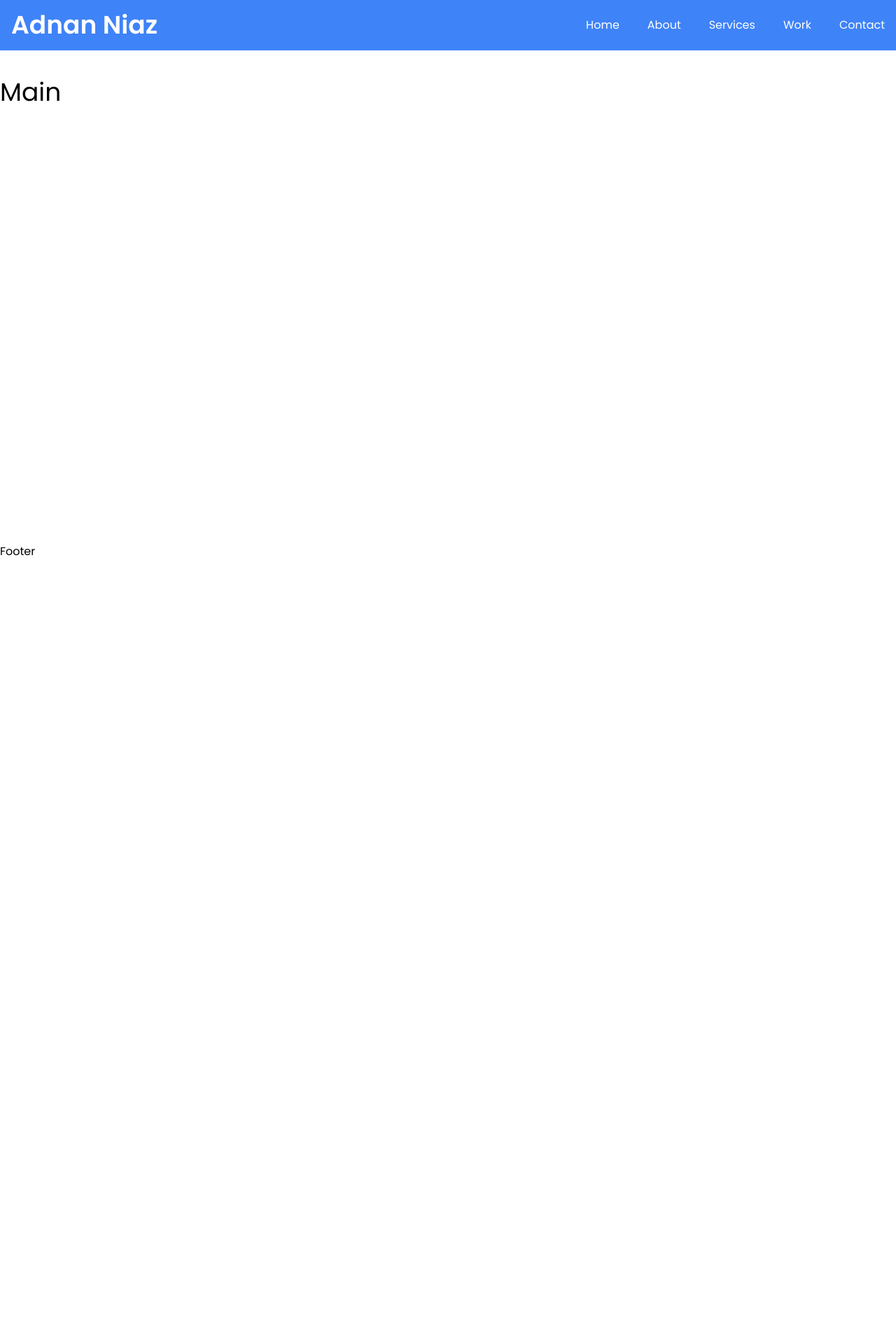
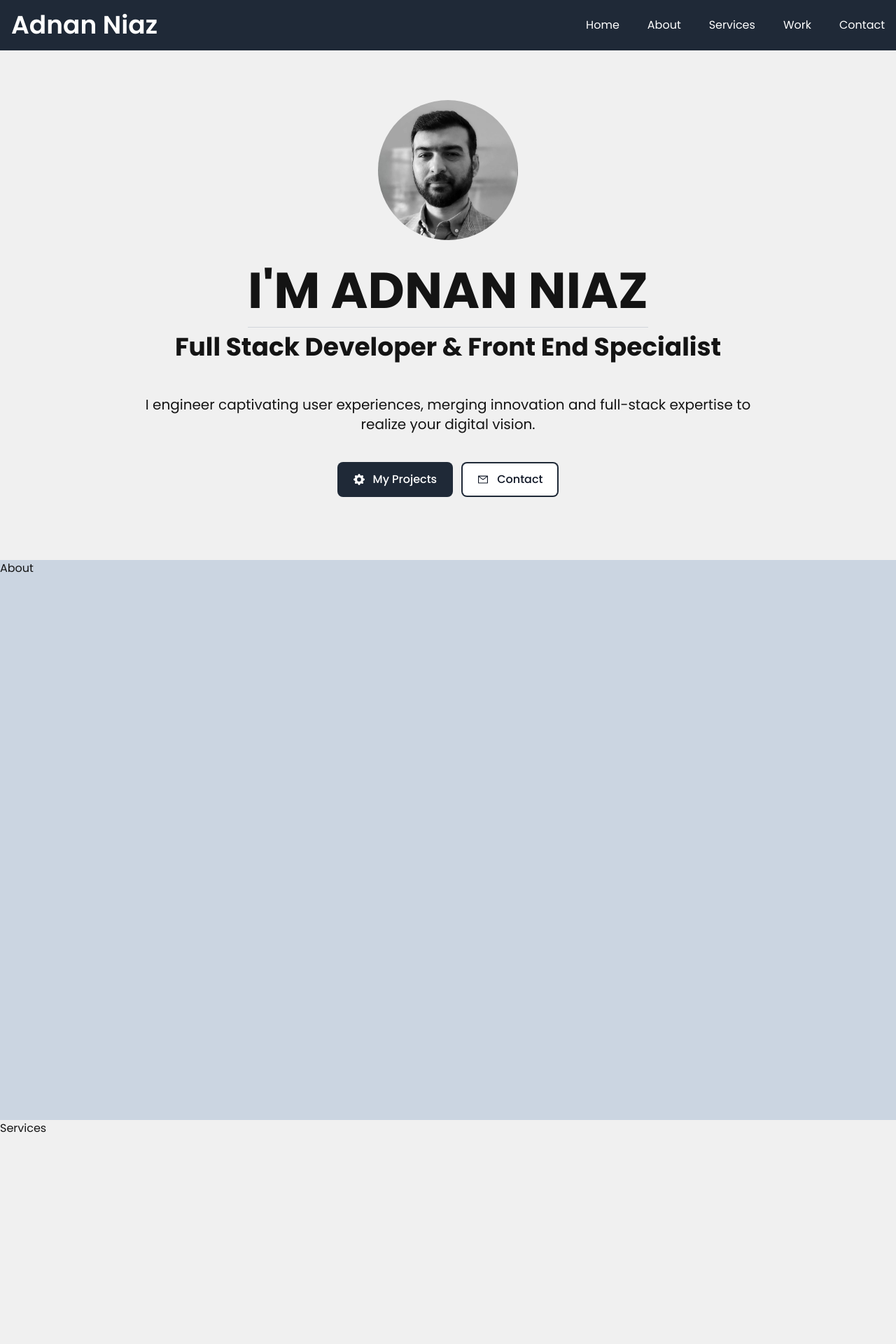
Before and after one commit to sanixstudio/adi-work, a React (Vite) app: page / in a window 1280 px wide. Shown: the top 1920 px of the page at 70% size. Before the commit the page ends 800 px from the top, so only its background shows below. Built offline with nearby package versions, Linux system fonts and the light colour scheme.

Commit message:
created hero section

```diff
--- a/package.json
+++ b/package.json
@@ -14,7 +14,8 @@
     "framer-motion": "^10.16.4",
     "react": "^18.2.0",
     "react-dom": "^18.2.0",
-    "react-icons": "^4.11.0"
+    "react-icons": "^4.11.0",
+    "react-scroll": "^1.8.9"
   },
   "devDependencies": {
     "@types/react": "^18.2.15",
--- a/src/App.jsx
+++ b/src/App.jsx
@@ -1,9 +1,14 @@
 import { Layout } from "./layout";
+import { About, Contact, Hero, Services, Work } from "./containers";
 
 function App() {
   return (
     <Layout>
-      <h1 className="text-4xl">Main</h1>
+      <Hero />
+      <About />
+      <Services />
+      <Work />
+      <Contact />
     </Layout>
   );
 }
--- a/src/components/header/Header.jsx
+++ b/src/components/header/Header.jsx
@@ -1,6 +1,7 @@
 import { useState } from "react";
 import { FiMenu, FiX } from "react-icons/fi";
 import { motion, AnimatePresence } from "framer-motion";
+import { Link } from "react-scroll";
 
 const Header = () => {
   const [isOpen, setIsOpen] = useState(false);
@@ -16,7 +17,7 @@ const Header = () => {
   };
 
   return (
-    <div className="bg-blue-500 p-4">
+    <div className="bg-[#1F2937] p-4 z-10">
       <div className="container mx-auto flex justify-between items-center">
         {/* Logo */}
         <div className="flex items-center">
@@ -39,36 +40,61 @@ const Header = () => {
           {/* Desktop menu */}
           <ul className="hidden md:flex space-x-10">
             <li>
-              <a href="/" className="text-white hover:text-gray-300">
+              <Link
+                to="/"
+                smooth={true}
+                duration={500}
+                className="text-white hover:text-gray-300 cursor-pointer"
+              >
                 Home
-              </a>
+              </Link>
             </li>
             <li>
-              <a href="#About" className="text-white hover:text-gray-300">
+              <Link
+                to="#About"
+                smooth={true}
+                duration={500}
+                className="text-white hover:text-gray-300 cursor-pointer"
+              >
                 About
-              </a>
+              </Link>
             </li>
             <li>
-              <a href="#Services" className="text-white hover:text-gray-300">
+              <Link
+                to="#Services"
+                smooth={true}
+                duration={500}
+                className="text-white hover:text-gray-300 cursor-pointer"
+              >
                 Services
-              </a>
+              </Link>
             </li>
             <li>
-              <a href="#work" className="text-white hover:text-gray-300">
+              <Link
+                to="#work"
+                smooth={true}
+                duration={500}
+                className="text-white hover:text-gray-300 cursor-pointer"
+              >
                 Work
-              </a>
+              </Link>
             </li>
             <li>
-              <a href="#contact" className="text-white hover:text-gray-300">
+              <Link
+                to="#contact"
+                smooth={true}
+                duration={500}
+                className="text-white hover:text-gray-300 cursor-pointer"
+              >
                 Contact
-              </a>
+              </Link>
             </li>
           </ul>
           {/* Mobile menu */}
           <AnimatePresence>
             {isOpen && (
               <motion.div
-                className="fixed top-14 left-0 w-full bg-blue-500 text-white py-4"
+                className="fixed top-14 left-0 w-full bg-slate-800 text-white py-4"
                 initial="hidden"
                 animate="visible"
                 exit="hidden"
@@ -77,35 +103,52 @@ const Header = () => {
               >
                 <ul className="text-center">
                   <li>
-                    <a href="/" className="block py-2 hover:text-gray-300">
+                    <Link
+                      to="/"
+                      className="block py-2 hover:text-gray-300 cursor-pointer"
+                    >
                       Home
-                    </a>
+                    </Link>
                   </li>
                   <li>
-                    <a href="#about" className="block py-2 hover:text-gray-300">
+                    <Link
+                      to="#about"
+                      smooth={true}
+                      duration={500}
+                      className="block py-2 hover:text-gray-300 cursor-pointer"
+                    >
                       About
-                    </a>
+                    </Link>
                   </li>
                   <li>
-                    <a
-                      href="#services"
-                      className="block py-2 hover:text-gray-300"
+                    <Link
+                      to="#services"
+                      smooth={true}
+                      duration={500}
+                      className="block py-2 hover:text-gray-300 cursor-pointer"
                     >
                       Services
-                    </a>
+                    </Link>
                   </li>
                   <li>
-                    <a href="#work" className="block py-2 hover:text-gray-300">
+                    <Link
+                      to="#work"
+                      smooth={true}
+                      duration={500}
+                      className="block py-2 hover:text-gray-300 cursor-pointer"
+                    >
                       Work
-                    </a>
+                    </Link>
                   </li>
                   <li>
-                    <a
-                      href="#contact"
-                      className="block py-2 hover:text-gray-300"
+                    <Link
+                      to="#contact"
+                      smooth={true}
+                      duration={500}
+                      className="block py-2 hover:text-gray-300 cursor-pointer"
                     >
                       Contact
-                    </a>
+                    </Link>
                   </li>
                 </ul>
               </motion.div>
--- /dev/null
+++ b/src/containers/about/About.jsx
@@ -0,0 +1,9 @@
+const About = () => {
+  return (
+    <div className="h-screen bg-slate-300" id="#about">
+      <h1 className="">About</h1>
+    </div>
+  );
+};
+
+export default About;
--- /dev/null
+++ b/src/containers/contact/Contact.jsx
@@ -0,0 +1,9 @@
+const Contact = () => {
+  return (
+    <div className="h-screen">
+      <h1>Contact</h1>
+    </div>
+  );
+};
+
+export default Contact;
--- /dev/null
+++ b/src/containers/hero/Hero.jsx
@@ -0,0 +1,46 @@
+import { Button } from "flowbite-react";
+import imageSrc from "../../assets/images/adi.jpg";
+import { BsFillGearFill } from "react-icons/bs";
+import { AiOutlineMail } from "react-icons/ai";
+
+const Hero = () => {
+  return (
+    <div className="flex text-center px-4 flex-col justify-center w-full my-10 sm:my-20 md:my-0 items-center h-auto md:min-h-[calc(100vh-72px)] md:py-10">
+      <img
+        src={imageSrc}
+        alt="Adnan Niaz"
+        className="w-[200px] h-[200px] object-cover rounded-full mb-5"
+      />
+      <h1 className="text-4xl sm:text-6xl md:text-7xl lg:8xl uppercase py-4 border-b border-gray-300 font-bold">
+        I&apos;m Adnan Niaz
+      </h1>
+      <h2 className="text-2xl sm:text-4xl py-2 font-bold">
+        Full Stack Developer & Front End Specialist
+      </h2>
+      <p className="hidden sm:block sm:text-xl pt-10 max-w-4xl leading-8">
+        I engineer captivating user experiences, merging innovation and
+        full-stack expertise to realize your digital vision.
+      </p>
+      <div className="flex flex-col sm:mt-10 sm:flex-row justify-center gap-3 my-5 w-full md:w-fit">
+        <Button size={"lg"} color="dark">
+          <div className="flex items-center justify-center gap-3">
+            <span>
+              <BsFillGearFill />
+            </span>
+            <span>My Projects</span>
+          </div>
+        </Button>
+        <Button size={"lg"} outline color="dark">
+          <div className="flex items-center justify-center gap-3">
+            <span>
+              <AiOutlineMail />
+            </span>
+            <span>Contact</span>
+          </div>
+        </Button>
+      </div>
+    </div>
+  );
+};
+
+export default Hero;
--- /dev/null
+++ b/src/containers/index.js
@@ -0,0 +1,5 @@
+export { default as About } from "./about/About";
+export { default as Contact } from "./contact/Contact";
+export { default as Hero } from "./hero/Hero";
+export { default as Services } from "./services/Services";
+export { default as Work } from "./work/work";
--- /dev/null
+++ b/src/containers/services/Services.jsx
@@ -0,0 +1,13 @@
+import { Element } from "react-scroll";
+
+const Services = () => {
+  return (
+    <Element name="services">
+      <div className="h-screen" id="#services">
+        <h1>Services</h1>
+      </div>
+    </Element>
+  );
+};
+
+export default Services;
--- /dev/null
+++ b/src/containers/work/work.jsx
@@ -0,0 +1,9 @@
+const work = () => {
+  return (
+    <div className="h-screen bg-slate-300">
+      <h1>Work</h1>
+    </div>
+  );
+};
+
+export default work;
--- a/src/index.css
+++ b/src/index.css
@@ -4,6 +4,8 @@
 
 body {
   font-family: 'Poppins', sans-serif;
+  background: rgba(240, 240, 240, 1);
+  color: rgba(20, 20, 20, 1);
 }
 
 * {
--- a/src/layout/Layout.jsx
+++ b/src/layout/Layout.jsx
@@ -4,7 +4,7 @@ import Footer from "../components/footer/Footer";
 
 const Layout = ({ children }) => {
   return (
-    <div className="flex flex-col justify-between gap-10 h-screen">
+    <div className="flex flex-col justify-between h-screen">
       <Header />
       <div className="flex-1 flex-grow-1">{children}</div>
       <Footer />
```
Also changed, not shown: src/assets/images/adi.jpg, 1 other file (tests, documents, lock files or other folders).
